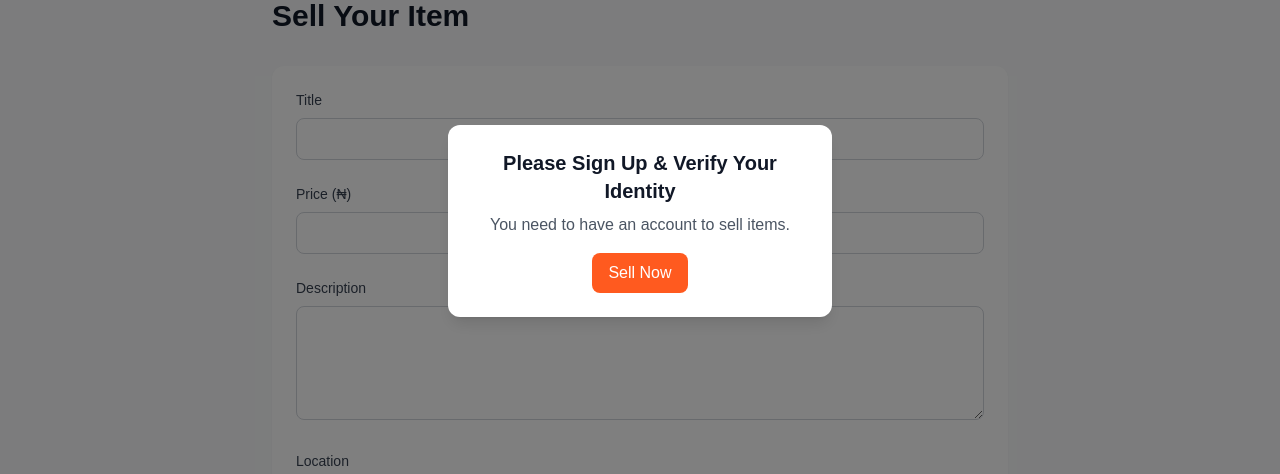
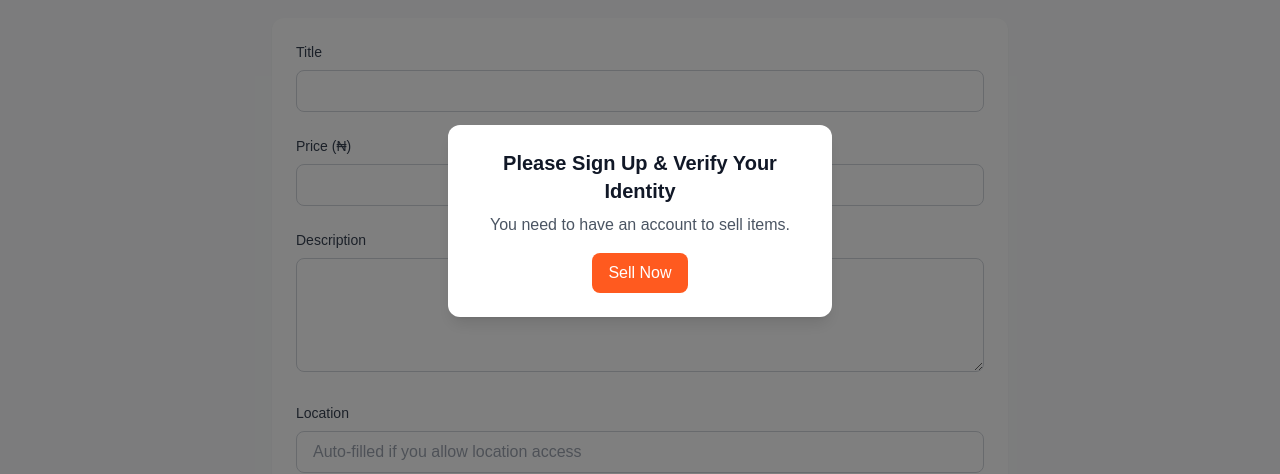
Before and after one commit to olaspanky/spawn, a Next.js app: page /declutter/upload in a window 1280 px wide. Shown: the part 179-653 px from the top of the page. Built offline with nearby package versions, Linux system fonts and the light colour scheme; no server answers.

Commit message:
first commit

```diff
--- a/src/app/components/LayoutWrapper.tsx
+++ b/src/app/components/LayoutWrapper.tsx
@@ -14,7 +14,7 @@ const LayoutWrapper = ({ children }: { children: React.ReactNode }) => {
   return (
     <div className="min-h-screen flex flex-col">
       { !isLoginOrSignup && (isDeclutterRoute ? <Navbar /> : <Nav searchTerm={searchTerm} setSearchTerm={setSearchTerm} />)}
-      <main className="flex-1 pt-12">{children}</main>
+      <main className="flex-1 ">{children}</main>
     </div>
   );
 };
--- a/src/app/components/auth/Login.tsx
+++ b/src/app/components/auth/Login.tsx
@@ -57,7 +57,7 @@ export default function LoginPage() {
             <input
               type="email"
               required
-              className="w-full px-4 py-2 bg-white border border-gray-300 rounded-lg focus:ring-2 focus:ring-orange-500 focus:border-transparent"
+              className="w-full px-4 py-2 text-black bg-white border border-gray-300 rounded-lg focus:ring-2 focus:ring-orange-500 focus:border-transparent"
               value={formData.email}
               onChange={(e) => setFormData({ ...formData, email: e.target.value })}
             />
@@ -67,7 +67,7 @@ export default function LoginPage() {
             <input
               type="password"
               required
-              className="w-full px-4 py-2 bg-white border border-gray-300 rounded-lg focus:ring-2 focus:ring-orange-500 focus:border-transparent"
+              className="w-full px-4 py-2 text-black bg-white border border-gray-300 rounded-lg focus:ring-2 focus:ring-orange-500 focus:border-transparent"
               value={formData.password}
               onChange={(e) => setFormData({ ...formData, password: e.target.value })}
             />
--- a/src/app/components/auth/Signup.tsx
+++ b/src/app/components/auth/Signup.tsx
@@ -60,7 +60,7 @@ export default function SignupPage() {
             <input
               type="text"
               required
-              className="w-full px-4 py-2 border bg-white border-gray-300 rounded-lg focus:ring-2 focus:ring-orange-500 focus:border-transparent"
+              className="w-full px-4 py-2 text-black border bg-white border-gray-300 rounded-lg focus:ring-2 focus:ring-orange-500 focus:border-transparent"
               value={formData.username}
               onChange={(e) => setFormData({ ...formData, username: e.target.value })}
             />
@@ -73,7 +73,7 @@ export default function SignupPage() {
             <input
               type="email"
               required
-              className="w-full px-4 py-2 border bg-white border-gray-300 rounded-lg focus:ring-2 focus:ring-orange-500 focus:border-transparent"
+              className="w-full px-4 py-2 text-black border bg-white border-gray-300 rounded-lg focus:ring-2 focus:ring-orange-500 focus:border-transparent"
               value={formData.email}
               onChange={(e) => setFormData({ ...formData, email: e.target.value })}
             />
@@ -87,7 +87,7 @@ export default function SignupPage() {
               type="password"
               required
               minLength={6}
-              className="w-full px-4 py-2 border bg-white border-gray-300 rounded-lg focus:ring-2 focus:ring-orange-500 focus:border-transparent"
+              className="w-full px-4 py-2 border text-black bg-white border-gray-300 rounded-lg focus:ring-2 focus:ring-orange-500 focus:border-transparent"
               value={formData.password}
               onChange={(e) => setFormData({ ...formData, password: e.target.value })}
             />
--- a/src/app/declutter/upload/page.tsx
+++ b/src/app/declutter/upload/page.tsx
@@ -198,7 +198,7 @@ export default function UploadPage() {
             <input
               type="text"
               required
-              className="w-full px-4 py-2 border bg-white border-gray-300 rounded-lg focus:ring-2 focus:ring-orange-500 focus:border-transparent"
+              className="w-full px-4 py-2 text-black border bg-white border-gray-300 rounded-lg focus:ring-2 focus:ring-orange-500 focus:border-transparent"
               value={formData.title}
               onChange={(e) => setFormData({ ...formData, title: e.target.value })}
             />
@@ -211,7 +211,7 @@ export default function UploadPage() {
             <input
               type="text"
               required
-              className="w-full px-4 py-2 bg-white border border-gray-300 rounded-lg focus:ring-2 focus:ring-orange-500 focus:border-transparent"
+              className="w-full px-4 py-2 text-black bg-white border border-gray-300 rounded-lg focus:ring-2 focus:ring-orange-500 focus:border-transparent"
               value={formData.price}
               onChange={(e) => setFormData({ ...formData, price: e.target.value })}
             />
@@ -222,7 +222,7 @@ export default function UploadPage() {
               Description
             </label>
             <textarea
-              className="w-full px-4 py-2 bg-white border border-gray-300 rounded-lg focus:ring-2 focus:ring-orange-500 focus:border-transparent"
+              className="w-full px-4 py-2 text-black bg-white border border-gray-300 rounded-lg focus:ring-2 focus:ring-orange-500 focus:border-transparent"
               rows={4}
               value={formData.description}
               onChange={(e) => setFormData({ ...formData, description: e.target.value })}
@@ -236,7 +236,7 @@ export default function UploadPage() {
             <input
               type="text"
               required
-              className="w-full px-4 py-2 bg-white border border-gray-300 rounded-lg focus:ring-2 focus:ring-orange-500 focus:border-transparent"
+              className="w-full px-4 py-2 text-black bg-white border border-gray-300 rounded-lg focus:ring-2 focus:ring-orange-500 focus:border-transparent"
               value={formData.location}
               onChange={(e) => setFormData({ ...formData, location: e.target.value })}
               placeholder="Auto-filled if you allow location access"
```
